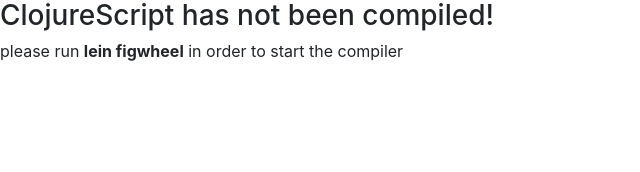
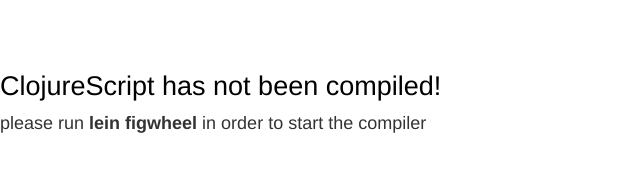
Before and after one commit to J-CPelletier/RF-Calculator, a plain HTML site: page public/index.html in a window 1280 px wide. Shown: the whole page, without its empty margins (0-640 px from the left). Drawn offline with nearby package versions, Linux system fonts and the light colour scheme.

Commit message:
Use css from file and deploy

```diff
--- a/public/css/site.css
+++ b/public/css/site.css
@@ -1,13 +1,12 @@
 body {
   font-family: 'Helvetica Neue', Verdana, Helvetica, Arial, sans-serif;
-  max-width: 600px;
   margin: 0 auto;
   padding-top: 72px;
   -webkit-font-smoothing: antialiased;
   font-size: 1.125em;
   color: #333;
   line-height: 1.5em;
-  background: #ff6666 !important /* nice red */
+  background: #ffffff !important
 }
 
 h1, h2, h3 {
--- a/public/index.html
+++ b/public/index.html
@@ -5,7 +5,7 @@
     <meta charset="utf-8">
     <meta content="width=device-width, initial-scale=1" name="viewport">
     <link rel="stylesheet" href="https://maxcdn.bootstrapcdn.com/bootstrap/4.0.0-beta/css/bootstrap.min.css" integrity="sha384-/Y6pD6FV/Vv2HJnA6t+vslU6fwYXjCFtcEpHbNJ0lyAFsXTsjBbfaDjzALeQsN6M" crossorigin="anonymous">
-    <!--<link href="css/site.css" rel="stylesheet" type="text/css">-->
+    <link href="css/site.css" rel="stylesheet" type="text/css">
   </head>
   <body>
     <div id="app">
```
